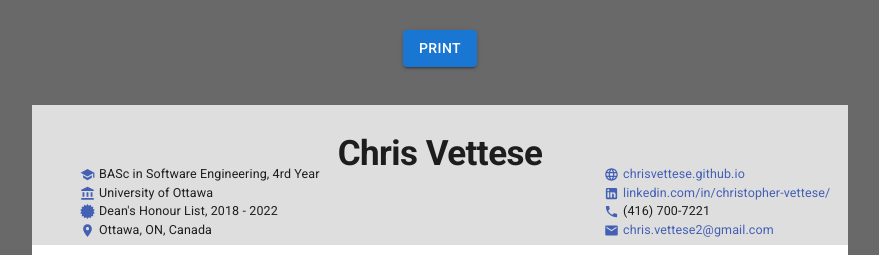
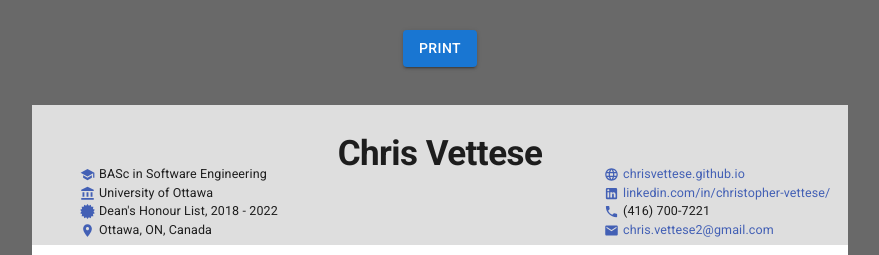
Before and after one commit to chrisvettese/resume, a React (Create React App) app: page / in a window 1280 px wide. Shown: the top 255 px of the page, without its empty margins (200-1079 px from the left). Built offline with nearby package versions, Linux system fonts and the light colour scheme.

Commit message:
Fix typo

```diff
--- a/src/Header.jsx
+++ b/src/Header.jsx
@@ -42,7 +42,7 @@ function Header() {
               }}
             />
             <Typography sx={{ ml: 0.5 }}>
-              BASc in Software Engineering, 4rd Year
+              BASc in Software Engineering
             </Typography>
           </Box>
           <Box
```
